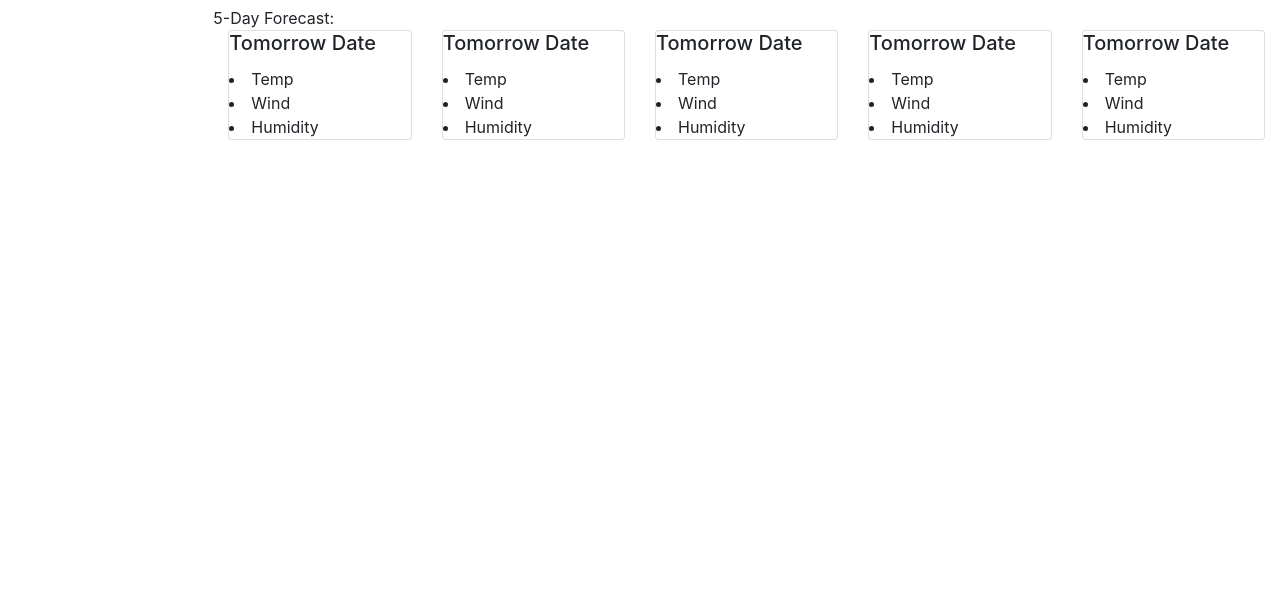
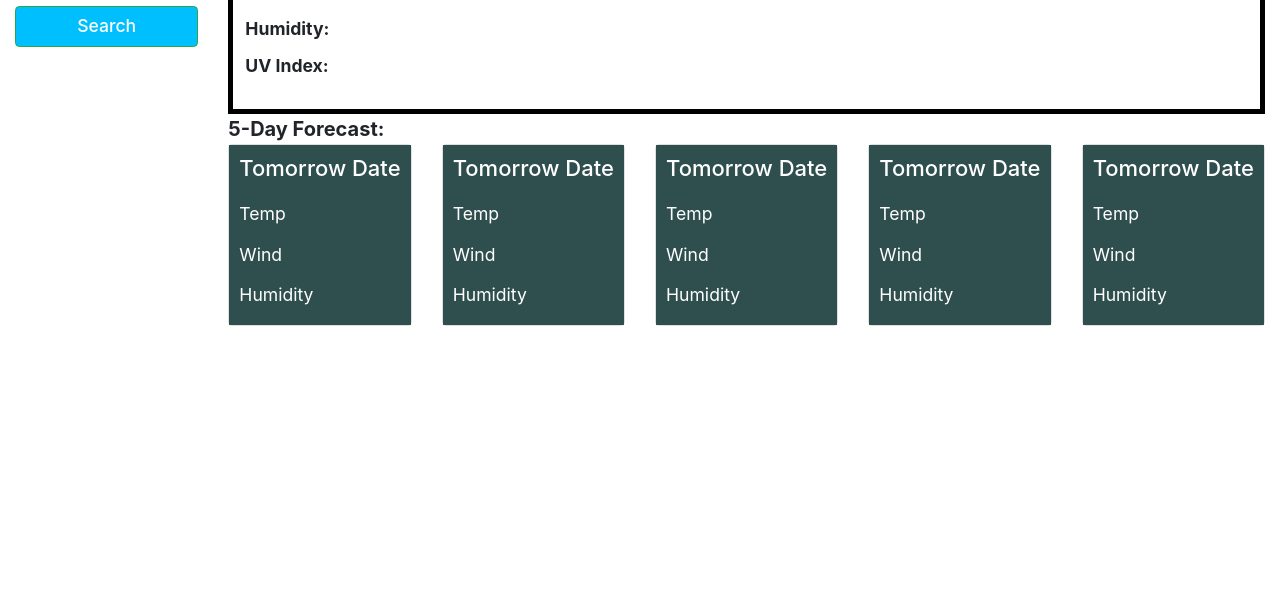
Before and after one commit to JoeyGitsIt/weatherDashboard, a plain HTML site: page index.html in a window 1280 px wide. Shown: the part 189-800 px from the top of the page. Drawn offline with nearby package versions, Linux system fonts and the light colour scheme; the site is published under a folder, as on GitHub Pages, so addresses that start at the root find nothing.

Commit message:
stylesheet not connecting to github pages fix?

```diff
--- a/index.html
+++ b/index.html
@@ -14,7 +14,7 @@
       integrity="sha384-50oBUHEmvpQ+1lW4y57PTFmhCaXp0ML5d60M1M7uH2+nqUivzIebhndOJK28anvf"
       crossorigin="anonymous"
     />
-    <link rel="stylesheet" href="/css/style.css"/>
+    <link rel="stylesheet" type="text/css" href="css/style.css"/>
     <title>Weather Dashboard</title>
   </head>
 
@@ -26,19 +26,14 @@
     </header>
 
     <main class="container-fluid">
-      <!-- <div class="row"> -->
         <div class="row" >
-          <!-- style="width:75%" -->
           <aside class="col-md-2">
             <label>Search for a City:</label>
             <br>
             <input type="text" class="btn-block" id="citySearch" name="citySearch" placeholder="City Name">
             <button type="button" class="searchBtn btn btn-success btn-block">Search</button>
-
           </aside>
-
             <section class="col">
-              <!-- all this should be an empty div until a city is searched for -->
               <section>
                 <h3 id="cityDate">City (date)</h3>
                 <ul>
```
